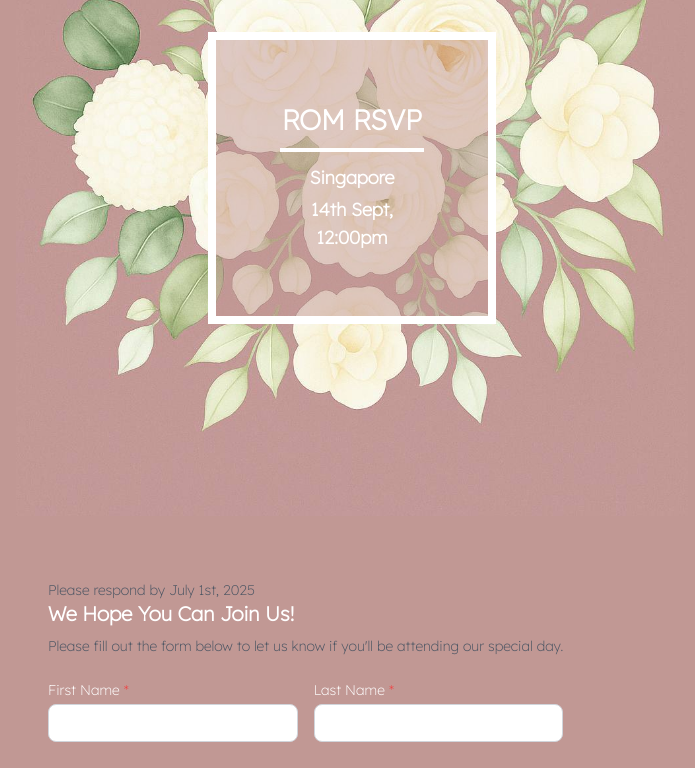
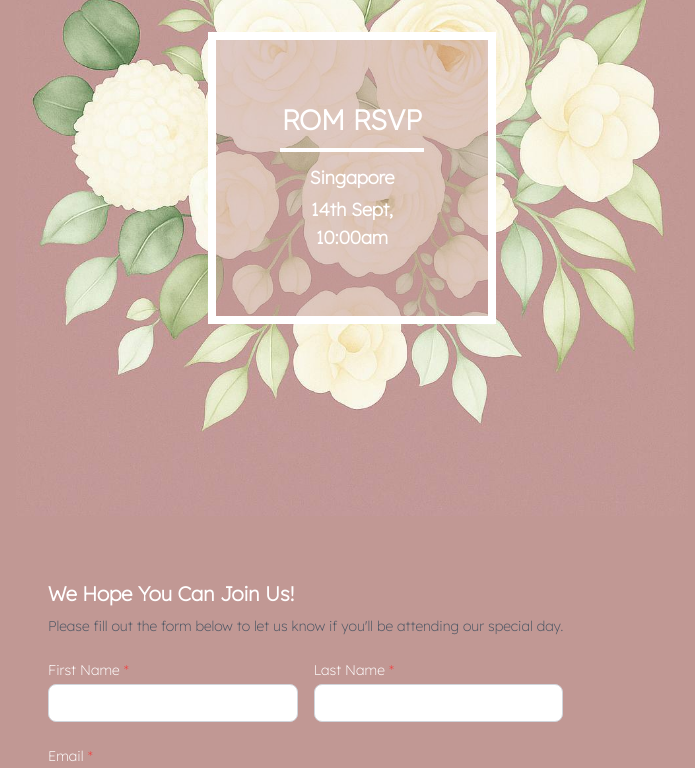
Before and after one commit to ArunBeCoding/rsvp, a Next.js app: page /en/rom_rsvp in a window 1280 px wide. Shown: the part 528-1296 px from the top of the page, without its empty margins (288-983 px from the left). Built offline with nearby package versions, Linux system fonts and the light colour scheme; no server answers; a web font is replaced by a local one.

Commit message:
rsvp details update

```diff
--- a/app/[lang]/rom_rsvp/page.tsx
+++ b/app/[lang]/rom_rsvp/page.tsx
@@ -75,7 +75,7 @@ const dictionaries: Record<string, Dictionary> = {
       required: "*",
       error: "Error",
       venue: "Singapore",
-      date: "14th Sept, 12:00pm",
+      date: "14th Sept, 10:00am",
       rsvpWelcome: "Hi girlies and guys! You are invited to our registration of marriage!"
     },
   },
@@ -108,7 +108,7 @@ const dictionaries: Record<string, Dictionary> = {
       required: "*",
       error: "பிழை",
       venue: "சிங்கப்பூர்",
-      date: "29 ஆவணி, 12:00pm",
+      date: "29 ஆவணி, 10:00am",
       rsvpWelcome: "ஹாய் மச்சான்! எங்கள் திருமணப் பதிவு நிகழ்விற்கு உங்களை அழைக்கிறோம்!"
     },
   },
@@ -233,7 +233,7 @@ export default function RSVPPage() {
         <div className="p-8">
         <div className="text-center sm:text-left">
           {/* <h1 className="text-4xl font-bold mb-2">{dict.rsvp.title}</h1> */}
-          <p className="text-sm text-gray-600">{dict.rsvp.subtitle}</p>
+          {/* <p className="text-sm text-gray-600">{dict.rsvp.subtitle}</p> */}
         </div>
 
         <div className="w-full">
--- a/app/[lang]/rom_rsvps/page.tsx
+++ b/app/[lang]/rom_rsvps/page.tsx
@@ -75,7 +75,7 @@ const dictionaries: Record<string, Dictionary> = {
       required: "*",
       error: "Error",
       venue: "Singapore",
-      date: "14th Sept, 12:00pm",
+      date: "14th Sept, 10:00am",
       rsvpWelcome: "Hi girlies and guys! You are invited to our registration of marriage!"
     },
   },
@@ -108,7 +108,7 @@ const dictionaries: Record<string, Dictionary> = {
       required: "*",
       error: "பிழை",
       venue: "சிங்கப்பூர்",
-      date: "29 ஆவணி, 12:00pm",
+      date: "29 ஆவணி, 10:00am",
       rsvpWelcome: "ஹாய் மச்சான்! எங்கள் திருமணப் பதிவு நிகழ்விற்கு உங்களை அழைக்கிறோம்!"
     },
   },
@@ -232,7 +232,7 @@ export default function RSVPPage() {
       <div className="p-8">
       <div className="text-center sm:text-left">
         {/* <h1 className="text-4xl font-bold mb-2">{dict.rsvp.title}</h1> */}
-        <p className="text-sm text-gray-600">{dict.rsvp.subtitle}</p>
+        {/* <p className="text-sm text-gray-600">{dict.rsvp.subtitle}</p> */}
       </div>
 
         <div className="w-full">
```
